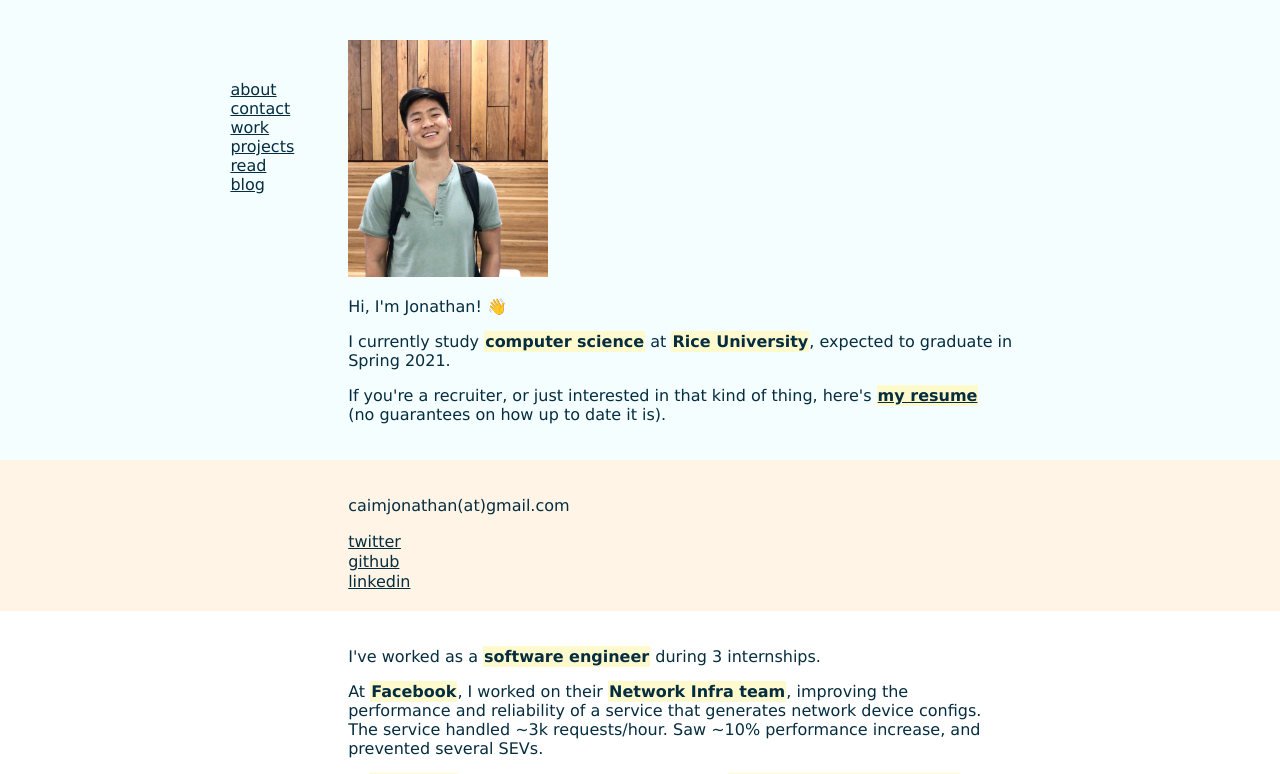
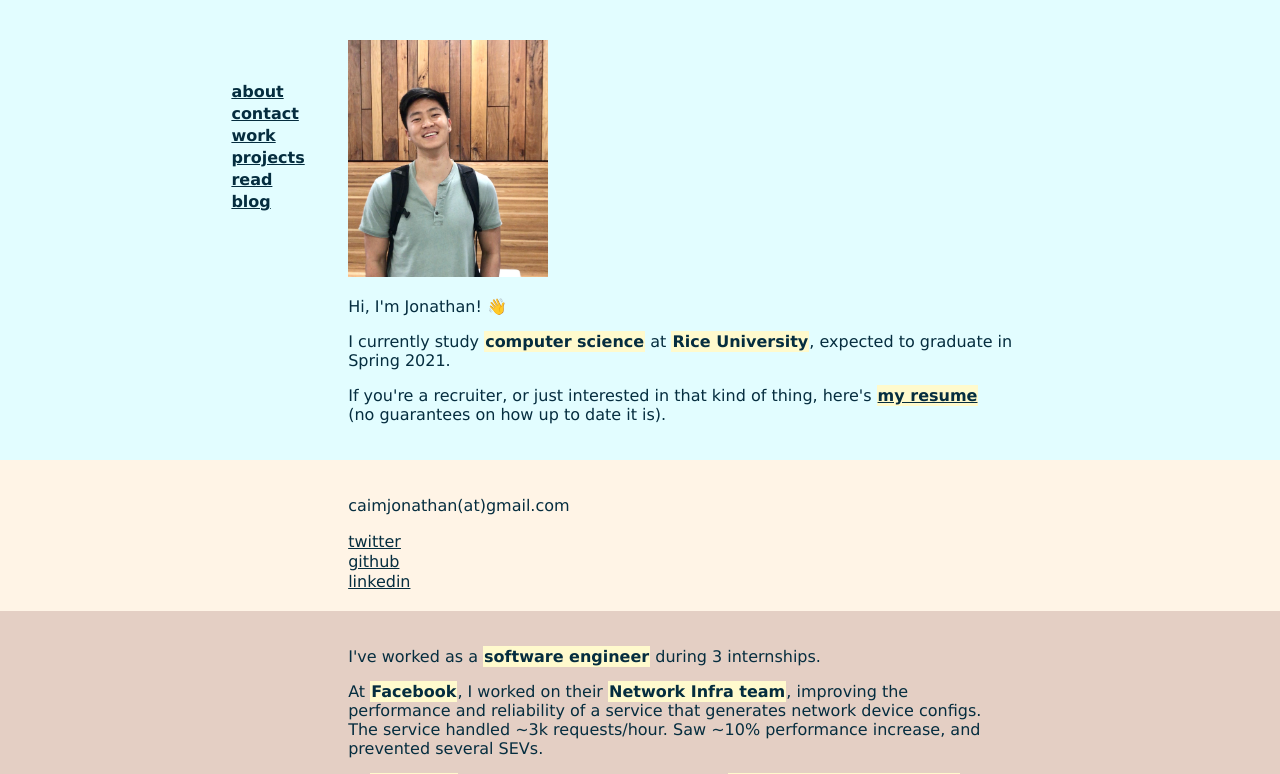
Before and after one commit to jonathancai11/min-portfolio, a React (Create React App) app: page / in a window 1280 px wide. Shown: the top 774 px of the page. Built offline with nearby package versions, Linux system fonts and the light colour scheme.

Commit message:
sidebar changes

```diff
--- a/src/App.css
+++ b/src/App.css
@@ -14,7 +14,7 @@ div.section-content {
 }
 
 section#about {
-  background-color: #F4FEFF;
+  background-color: #e2fdff;
 }
 
 section#contact {
@@ -22,11 +22,11 @@ section#contact {
 }
 
 section#work {
-  background-color: #ffffff;
+  background-color: #e4cfc4;
 }
 
 section#projects {
-  background-color: #e4cfc4;
+  background-color: #ffffff;
 }
 
 section#read {
@@ -39,6 +39,10 @@ p, td, li, a {
   font-family: Verdana, Geneva, Tahoma, sans-serif;
   color: #052d3f;
   /* font-weight: 400; */
+}
+
+a:hover {
+  background-color: rgb(255, 232, 27);
 }
 
 b {
--- a/src/components/Projects/Projects.css
+++ b/src/components/Projects/Projects.css
@@ -1,13 +1,14 @@
 table {
   font-family: arial, sans-serif;
   border-collapse: collapse;
+  /* display: none; */
   width: 100%;
 }
 
 td, th {
   border: 1px solid #000000;
   text-align: left;
-  padding: 10px;
+  padding: 2px;
 }
 
 @media only screen and (max-width: 600px) {
--- a/src/components/Sidebar/Sidebar.css
+++ b/src/components/Sidebar/Sidebar.css
@@ -2,9 +2,13 @@
     display: flex;
     position: fixed;
     flex-direction: column;
-    width: 150px;
+    /* width: 150px; */
     top: 10%;
     left: 18%;
+}
+
+.sidebar>b {
+    background-color: unset !important;
 }
 
 @media only screen and (max-width: 600px) {
--- a/src/components/Sidebar/Sidebar.js
+++ b/src/components/Sidebar/Sidebar.js
@@ -5,12 +5,12 @@ export default function Sidebar() {
 
     return (
     <div className="sidebar">
-        <a href="/#about">about</a>
-        <a href="/#contact">contact</a>
-        <a href="/#work">work</a>
-        <a href="/#projects">projects</a>
-        <a href="/#read">read</a>
-        <a href="http://blog.jonathancai.com/blog/">blog</a>
+        <b><a href="/#about">about</a></b>
+        <b><a href="/#contact">contact</a></b>
+        <b><a href="/#work">work</a></b>
+        <b><a href="/#projects">projects</a></b>
+        <b><a href="/#read">read</a></b>
+        <b><a href="http://blog.jonathancai.com/blog/">blog</a></b>
     </div>
     )
 }
```
